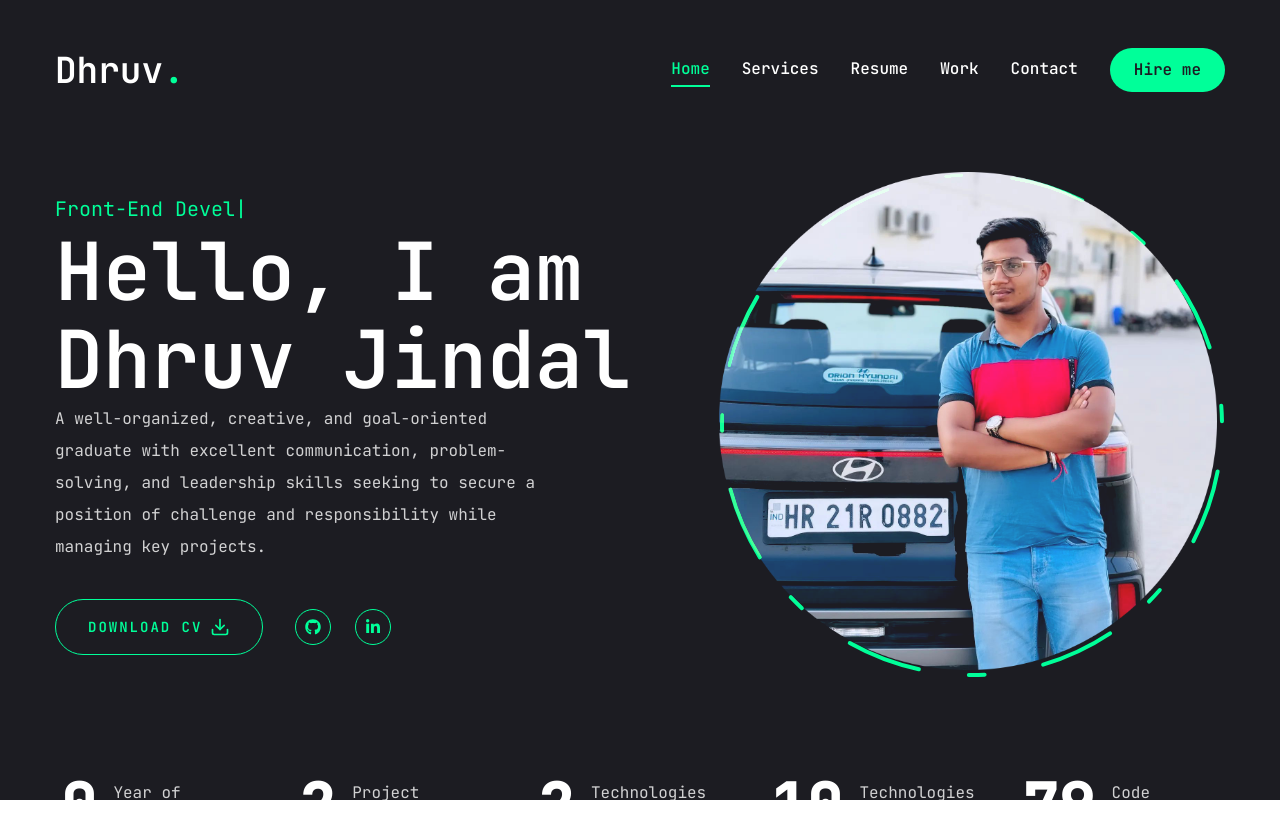
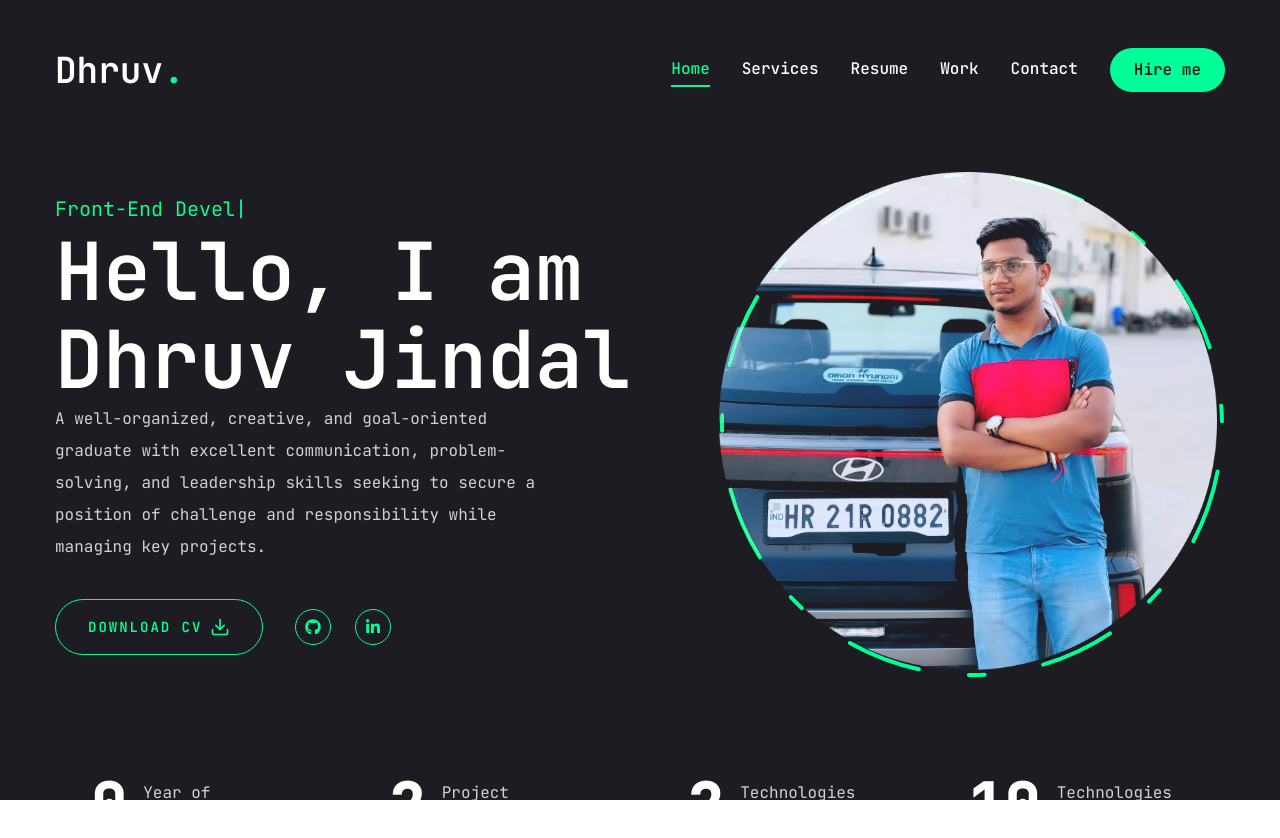
Before and after one commit to DhruvJDev/dhruvjdev.github.io, a Next.js app: page / in a window 1280 px wide. Shown: the top 838 px of the page. Built offline with nearby package versions, Linux system fonts and the light colour scheme.

Commit message:
remove code commit from home page

```diff
--- a/components/Stats.jsx
+++ b/components/Stats.jsx
@@ -19,10 +19,10 @@ const stats = [
         num : 10,
         text: "Technologies Knows",
     },
-    {
-        num : 80,
-        text: "Code Commits",
-    },
+    // {
+    //     num : 80,
+    //     text: "Code Commits",
+    // },
 ]
 
 
```
